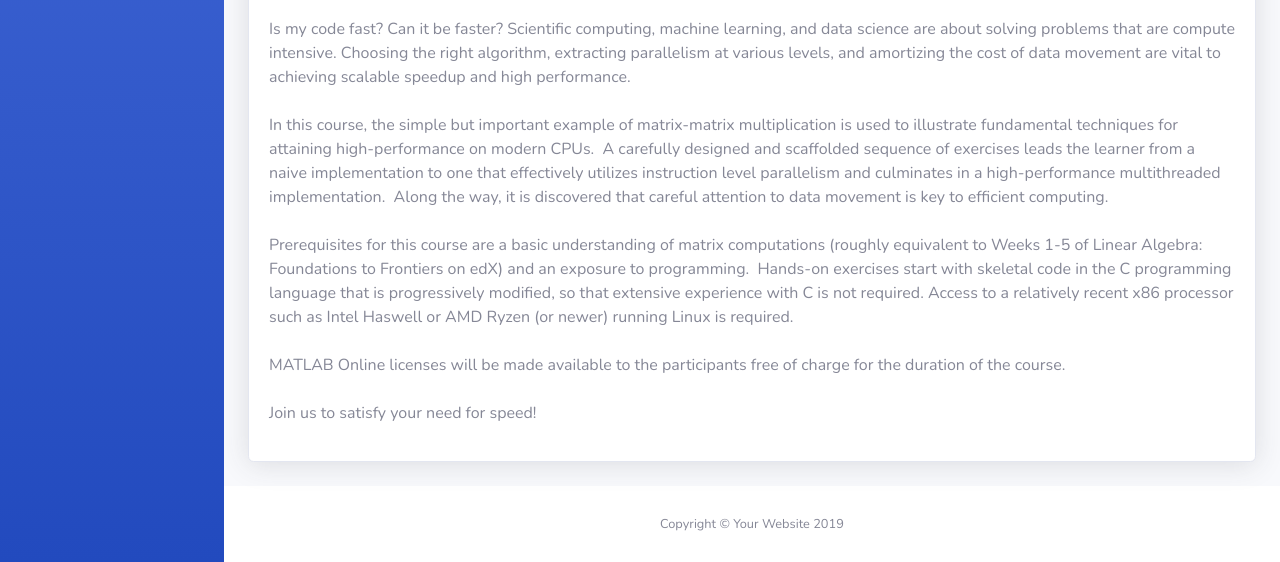
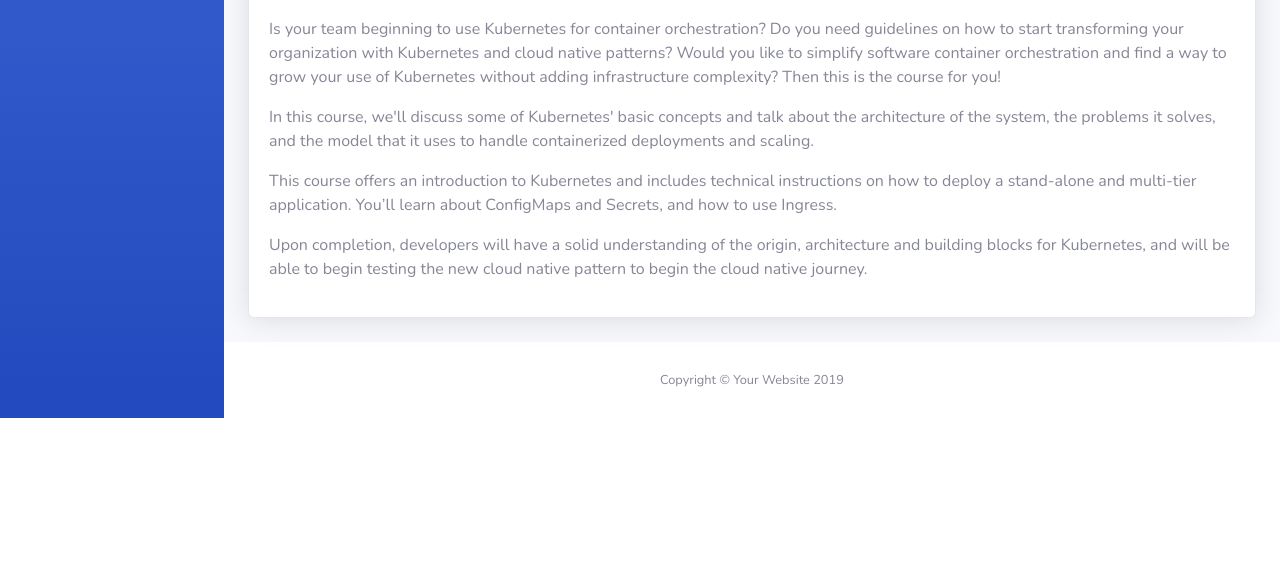
Before and after one commit to MoocRec2/moocrec2_client, a website with bundled scripts: page mooc-details.html in a window 1280 px wide. Shown: the part 789-1351 px from the top of the page. After the commit the page ends 1207 px from the top, so only its background shows below. Built offline with nearby package versions, Linux system fonts and the light colour scheme.

Commit message:
Changed Description

```diff
--- a/mooc-details.html
+++ b/mooc-details.html
@@ -410,38 +410,22 @@
                                 src="https://prod-discovery.edx-cdn.org/media/course/image/8566d539-69cb-43a5-94c2-000502df1a92-2b44e695bf30.small.png">
                             <img
                                 src="https://www.edx.org/sites/default/files/school/image/logo/lf_logo_new_pantone_200x101.png">
-                            <p style="margin-top: 20px;">Is my code fast? Can it be faster? Scientific computing,
-                                machine learning, and data
-                                science
-                                are
-                                about solving problems that are compute intensive. Choosing the right algorithm,
-                                extracting
-                                parallelism at various levels, and amortizing the cost of data movement are vital to
-                                achieving
-                                scalable speedup and high performance.<br /><br />In this course, the simple but
-                                important
-                                example of matrix-matrix multiplication is used to illustrate fundamental techniques for
-                                attaining high-performance on modern CPUs. &nbsp;A carefully designed and scaffolded
-                                sequence of
-                                exercises leads the learner from a naive implementation to one that effectively utilizes
-                                instruction level parallelism and culminates in a high-performance multithreaded
-                                implementation.
-                                &nbsp;Along the way, it is discovered that careful attention to data movement is key to
-                                efficient computing.<br /><br />Prerequisites for this course are a basic understanding
-                                of
-                                matrix computations (roughly equivalent to&nbsp;Weeks 1-5 of Linear Algebra: Foundations
-                                to
-                                Frontiers on edX) and an exposure to programming. &nbsp;Hands-on exercises start with
-                                skeletal
-                                code in the C programming language that is progressively modified, so that extensive
-                                experience
-                                with C is not required. Access to a relatively recent x86 processor such as Intel
-                                Haswell or
-                                AMD
-                                Ryzen (or newer) running Linux is required. &nbsp;<br /><br />MATLAB Online licenses
-                                will be
-                                made available to the participants free of charge for the duration of the
-                                course.<br /><br />Join us to satisfy your need for speed!</p>
+                            <p style="margin-top: 20px;">
+                                <p>Is your team beginning to use Kubernetes for container orchestration? Do you need
+                                    guidelines on how to start transforming your organization with Kubernetes and cloud
+                                    native patterns? Would you like to simplify software container orchestration and
+                                    find a way to grow your use of Kubernetes without adding infrastructure complexity?
+                                    Then this is the course for you!</p>
+                                <p>In this course, we'll discuss some of Kubernetes' basic concepts and talk about the
+                                    architecture of the system, the problems it solves, and the model that it uses to
+                                    handle containerized deployments and scaling.</p>
+                                <p>This course offers an introduction to Kubernetes and includes technical instructions
+                                    on how to deploy a stand-alone and multi-tier application. You&rsquo;ll learn about
+                                    ConfigMaps and Secrets, and how to use Ingress.</p>
+                                <p>Upon completion, developers will have a solid understanding of the origin,
+                                    architecture and building blocks for Kubernetes, and will be able to begin testing
+                                    the new cloud native pattern to begin the cloud native journey.</p>
+                            </p>
                         </div>
                     </div>
 
```
